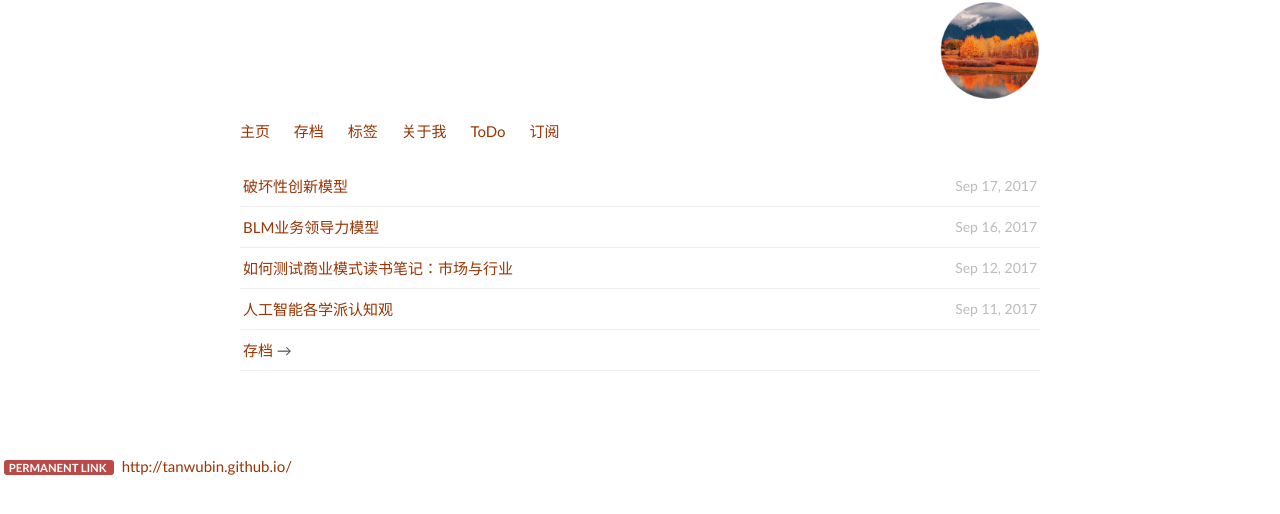
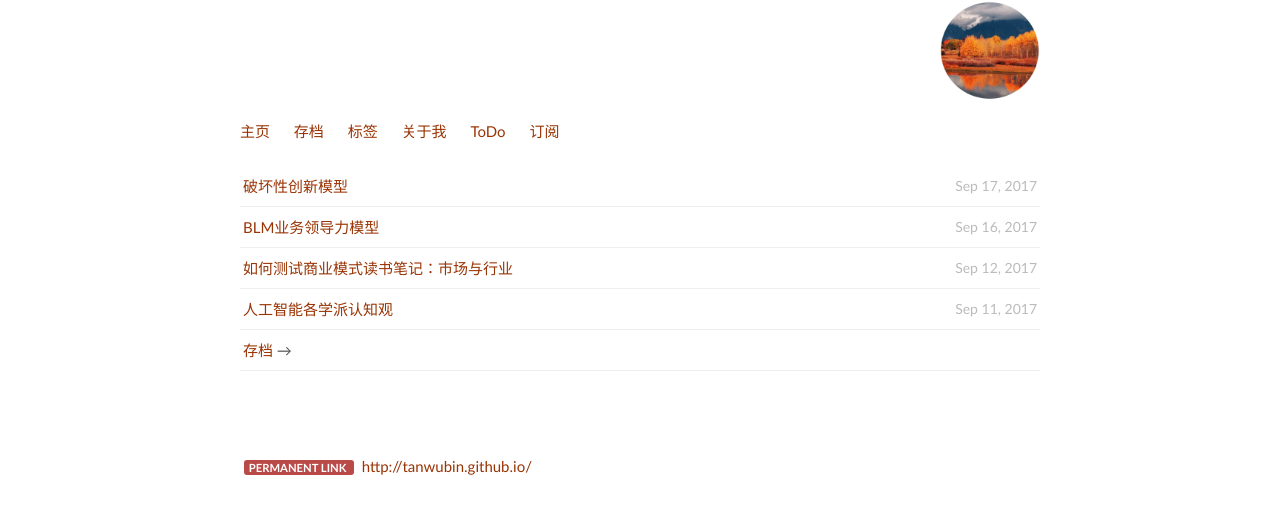
Before and after one commit to fk1091889767/tanwubin.github.io, a Jekyll site: the page built from index.html, in a window 1280 px wide. Shown: the top 514 px of the page. Built offline with Jekyll 4.4.1, drawn with Linux system fonts in a browser that asks for light colours.

Commit message:
update default.html template

```diff
--- a/_includes/themes/effector-wide/default.html
+++ b/_includes/themes/effector-wide/default.html
@@ -25,14 +25,12 @@
 <a href="/feed/">订阅</a>
 </div>
 {{ content }}
-
+      <div class="wrapper">
+        <span class="label label-important">Permanent link </span> <a href=" http://tanwubin.github.io{{ page.url }}"> http://tanwubin.github.io{{ page.url }}</a><small class="pull-right">{{ page.date | date:"%b %d, %Y" }}</small>
+      </div>
 </div>
 {% if page.url != "/" %}
 {% endif %}
 
-<div class="wrapper">
-<span class="label label-important">Permanent link </span> <a href=" http://tanwubin.github.io{{ page.url }}"> http://tanwubin.github.io{{ page.url }}</a><small class="pull-right">{{ page.date | date:"%b %d, %Y" }}</small>
-</div>
-
 </body>
 </html>
```
